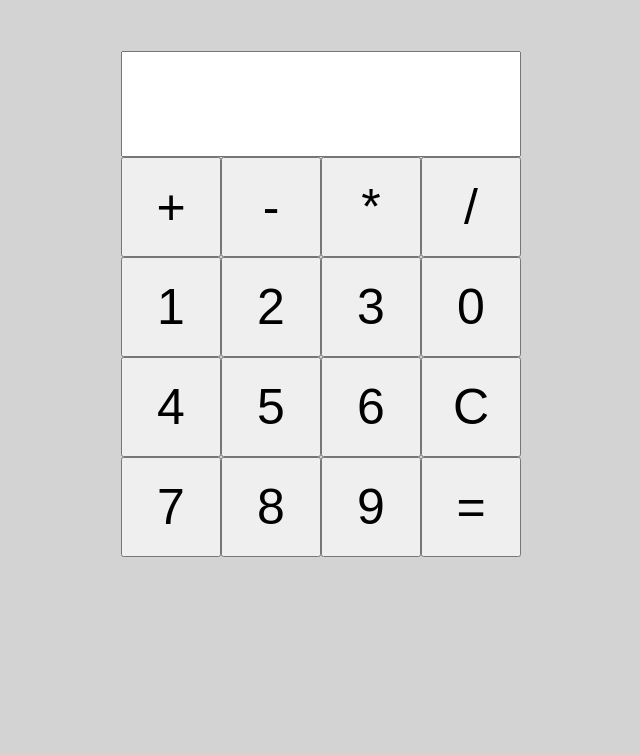
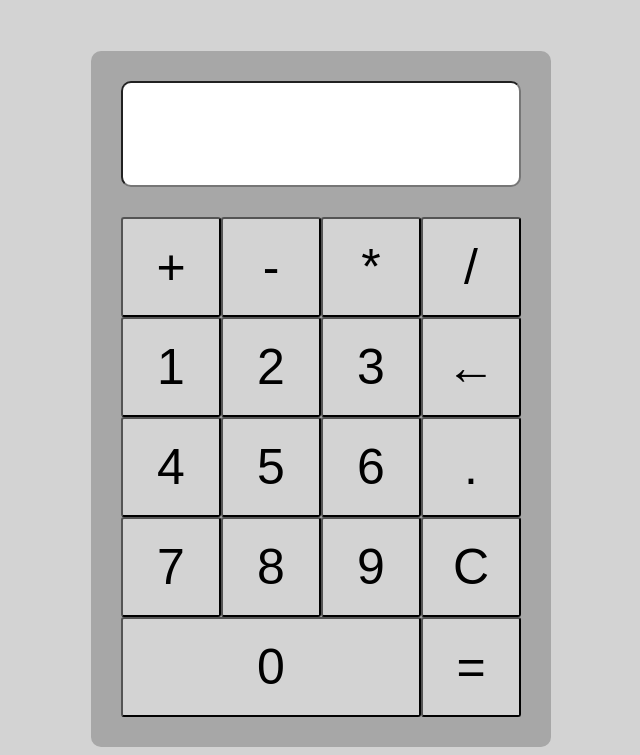
Before and after one commit to Diy-101/Project_Calculator, a plain HTML site: page index.html in a window 1280 px wide. Shown: the part 122-877 px from the top of the page, without its empty margins (319-959 px from the left). Before the commit the page ends 800 px from the top, so only its background shows below. Drawn offline with Linux system fonts and the light colour scheme.

Commit message:
small fixes

```diff
--- a/Scripts/index.js
+++ b/Scripts/index.js
@@ -9,11 +9,28 @@ for (let i = 1; i < 10; ++i) {
     numbers.appendChild(btn);
 }
 
+const btn = document.createElement('button');
+btn.className = "btn";
+btn.id = "zero"
+btn.textContent = `0`;
+numbers.appendChild(btn);
+
+const moveBtn = document.querySelectorAll('.btn');
+
+moveBtn.forEach((item) => {
+    item.addEventListener('mouseenter', (e) => {
+        e.target.setAttribute('style', 'background-color: #8E979E')
+    })
+    item.addEventListener('mouseout', (e) => {
+        e.target.setAttribute('style', 'background-color: #D3D3D3')
+    })
+})
 
 // logica
 
 const input = document.querySelector('#windowInput');
 const btns = document.querySelectorAll('button');
+
 
 for (let i = 0; i < btns.length; ++i) {
     btns[i].addEventListener('click', (e) => {
@@ -26,6 +43,8 @@ for (let i = 0; i < btns.length; ++i) {
             }
         } else if (e.target.textContent === 'C') {
             input.value = '';
+        } else if (e.target.textContent === '←') {
+            input.value = input.value.slice(0, input.value.length - 1)
         } else {
             input.value += e.target.textContent;
         }
--- a/Styles/index.css
+++ b/Styles/index.css
@@ -17,6 +17,8 @@ body {
 #windowInput {
     height: 100px;
     font-size: 50px;
+    border-radius: 10px;
+    margin-bottom: 30px;
 }
 
 #operations {
@@ -27,6 +29,9 @@ body {
     display: flex;
     flex-direction: column;
     width: 400px;
+    padding: 30px;
+    background-color: #a7a7a7;
+    border-radius: 10px;
 }
 
 #numbers {
@@ -48,4 +53,10 @@ body {
     height: 100px;
     margin: 0px;
     font-size: 50px;
+    background-color: #D3D3D3;
+    border-radius: 3px;
 }
+
+#zero {
+    width: 100%;
+}
--- a/index.html
+++ b/index.html
@@ -21,7 +21,8 @@
           <div id="numbers_add">
             <div id="numbers"></div>
             <div id="add">
-              <button id="zero" class="btn">0</button>
+              <button id="backspace" class="btn">←</button>
+              <button id="point" class="btn">.</button>
               <button id="clear" class="btn">C</button>
               <button id="equal" class="btn">=</button>
             </div>
```
